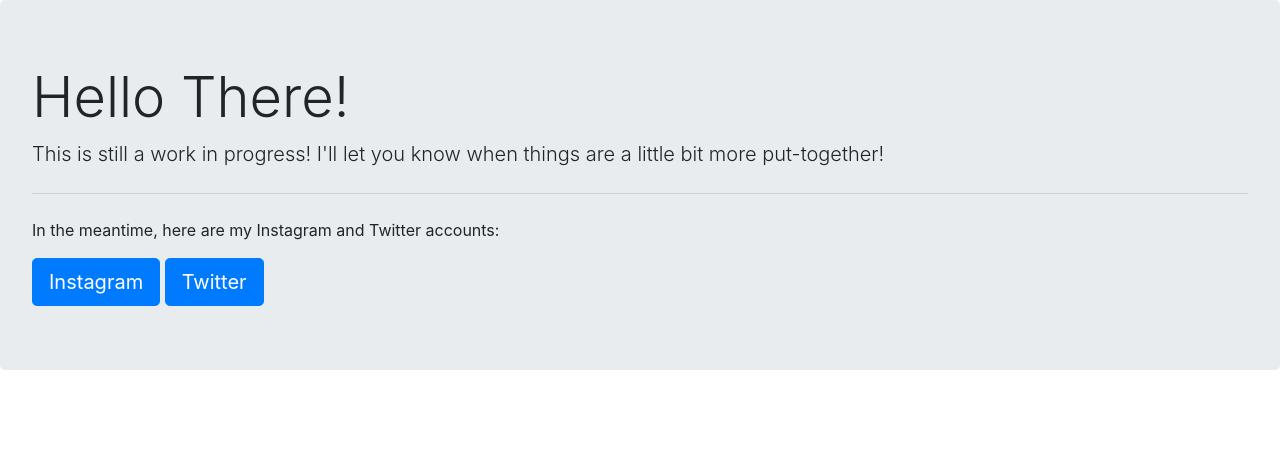
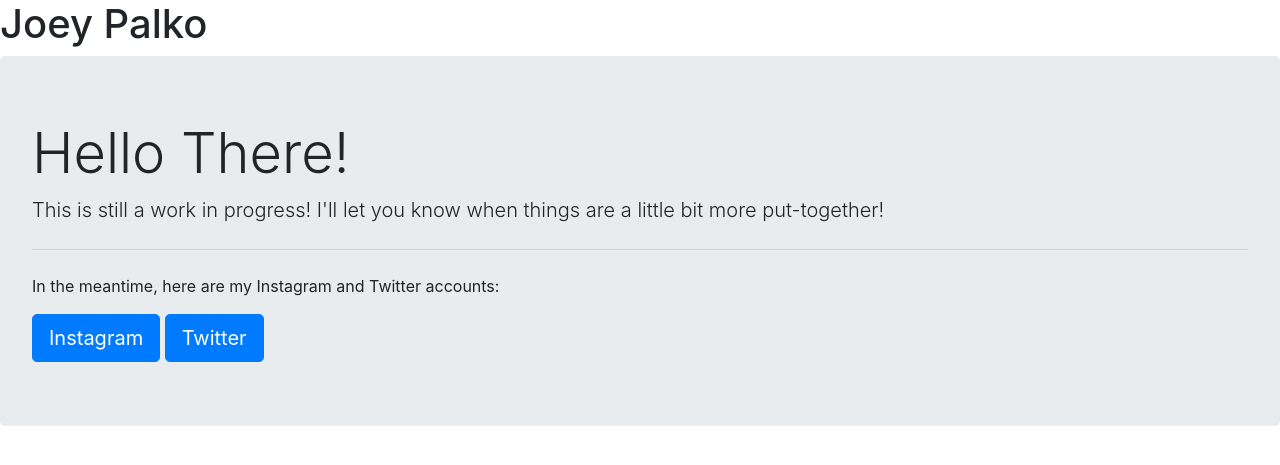
Before and after one commit to joeypalko/joeypalko.github.io, a Jekyll site: the page index.html, which Jekyll copies as it is, in a window 1280 px wide. Shown: the top 465 px of the page. Built offline with Jekyll 4.4.1, drawn with Linux system fonts in a browser that asks for light colours; nearby versions of some CDN libraries.

Commit message:
Update index.html

```diff
--- a/index.html
+++ b/index.html
@@ -11,6 +11,9 @@
     <title>Joey Palko</title>
   </head>
   <body>
+    <div class="page-header">
+      <h1>Joey Palko</h1>
+    </div>
     <div class="jumbotron" style="Height: 100%;">
       <h1 class="display-4">Hello There!</h1>
       <p class="lead">This is still a work in progress! I'll let you know when things are a little bit more put-together!</p>
```
